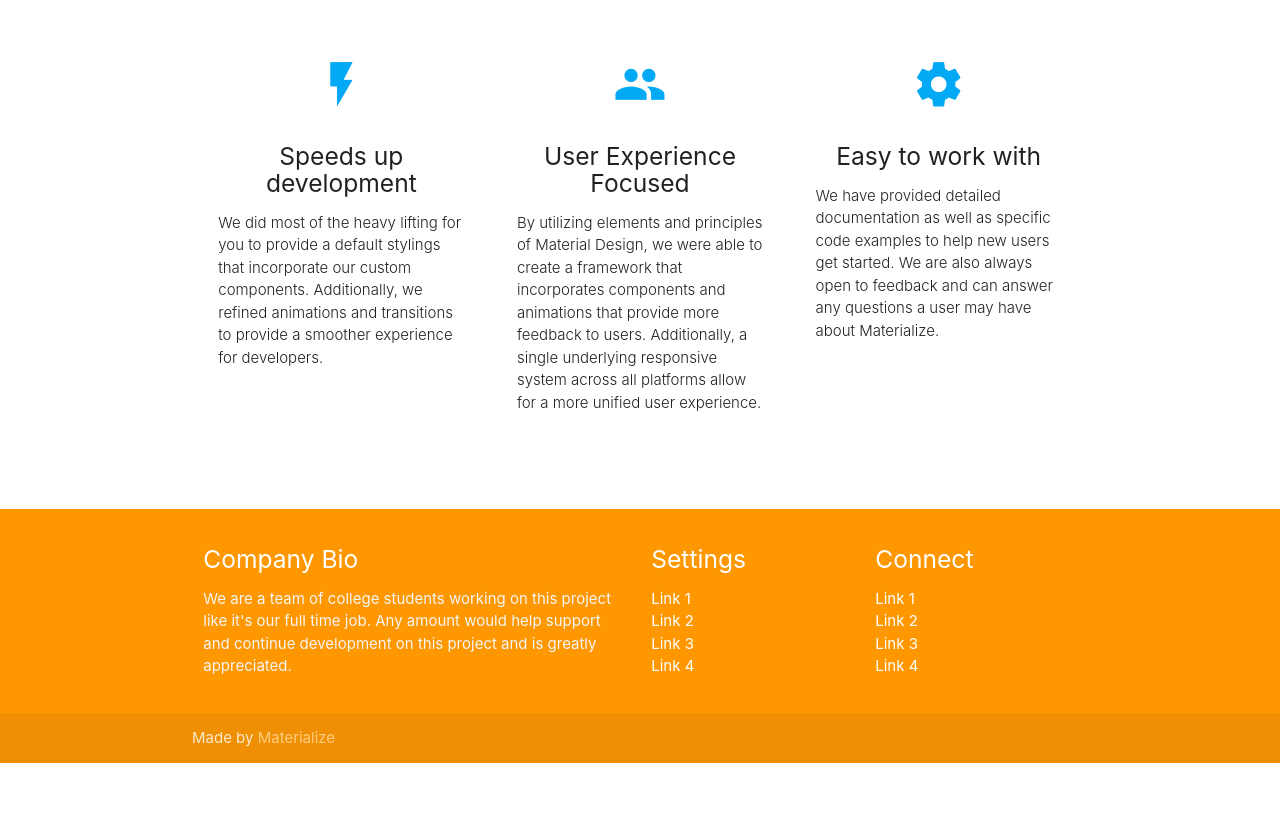
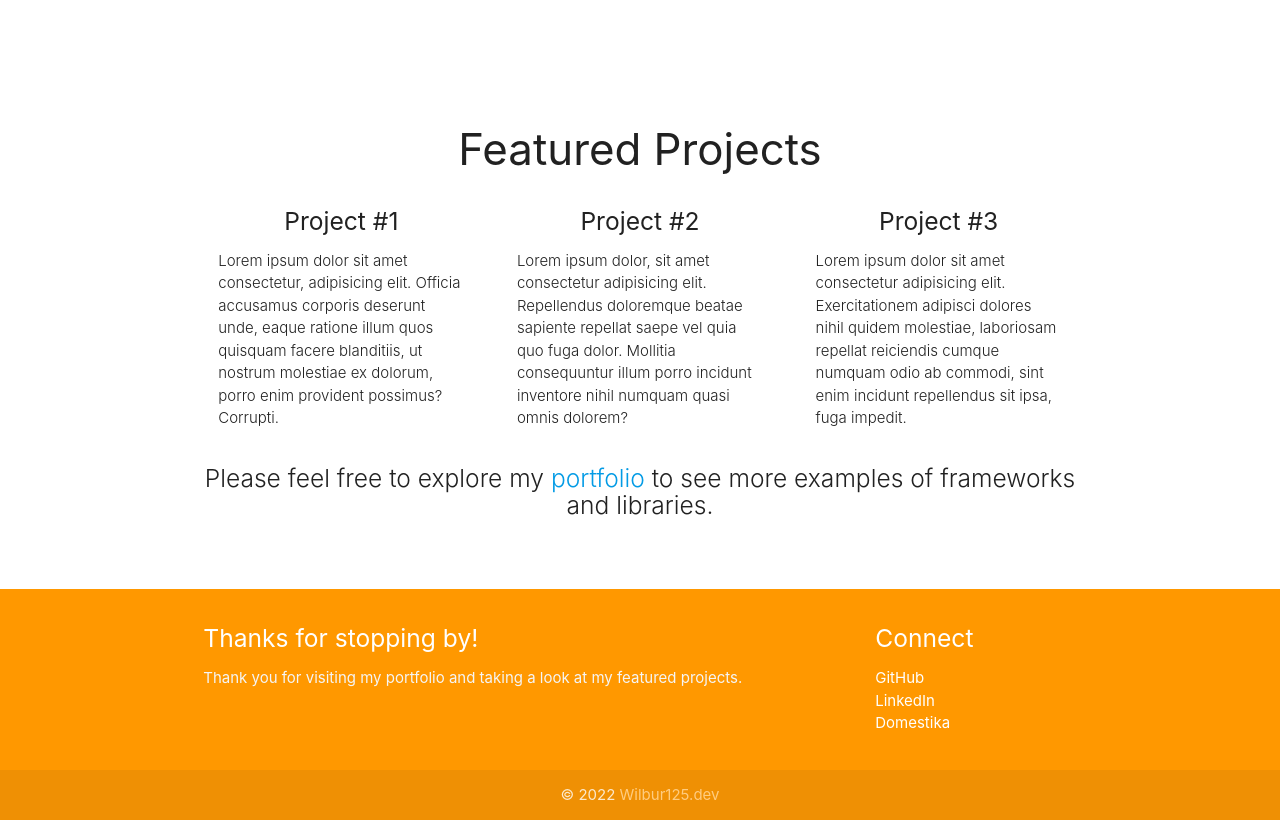
Before and after one commit to wilbur125/portfolio, a plain HTML site: page index.html in a window 1280 px wide. Shown: the part 614-1434 px from the top of the page. Before the commit the page ends 1377 px from the top, so only its background shows below. Drawn offline with nearby package versions, Linux system fonts and the light colour scheme.

Commit message:
Added description to my About content, added Featured Projects section to home page, updated Footer links and footer copyright section

```diff
--- a/index.html
+++ b/index.html
@@ -5,7 +5,6 @@
   <meta name="viewport" content="width=device-width, initial-scale=1, maximum-scale=1.0"/>
   <title>Matt Wilbur - Full Stack Developer</title>
 
-  <!-- CSS  -->
   <link href="https://fonts.googleapis.com/icon?family=Material+Icons" rel="stylesheet">
   <link href="css/materialize.css" type="text/css" rel="stylesheet" media="screen,projection"/>
   <link href="css/style.css" type="text/css" rel="stylesheet" media="screen,projection"/>
@@ -39,7 +38,8 @@
         <div class="col s12 m6">
           <h1 class="header center orange-text">Matt Wilbur</h1>
           <div class="row center">
-            <h5 class="header col s12 light">Full Stack Developer</h5>
+            <h5 class="header col s12 light">Hello! My name is Matt Wilbur, I am a Full Stack Developer based in Seattle, WA. I am currently seeking a role as a Front End Web Developer.</h5>
+            <h5 class="header col s12 light">Lorem ipsum dolor sit amet consectetur adipisicing elit. Et beatae enim sequi rem nostrum repellat, accusantium laborum dignissimos delectus a inventore quas libero explicabo suscipit officia repudiandae? Error, nam velit!</h5>
           </div>
         </div>
       </div>
@@ -51,37 +51,33 @@
 
   <div class="container">
     <div class="section">
-
-      <!--   Icon Section   -->
+      <h3 class="center">Featured Projects</h3>
       <div class="row">
         <div class="col s12 m4">
           <div class="icon-block">
-            <h2 class="center light-blue-text"><i class="material-icons">flash_on</i></h2>
-            <h5 class="center">Speeds up development</h5>
+            <h5 class="center">Project #1</h5>
 
-            <p class="light">We did most of the heavy lifting for you to provide a default stylings that incorporate our custom components. Additionally, we refined animations and transitions to provide a smoother experience for developers.</p>
+            <p class="light">Lorem ipsum dolor sit amet consectetur, adipisicing elit. Officia accusamus corporis deserunt unde, eaque ratione illum quos quisquam facere blanditiis, ut nostrum molestiae ex dolorum, porro enim provident possimus? Corrupti.</p>
           </div>
         </div>
 
         <div class="col s12 m4">
           <div class="icon-block">
-            <h2 class="center light-blue-text"><i class="material-icons">group</i></h2>
-            <h5 class="center">User Experience Focused</h5>
+            <h5 class="center">Project #2</h5>
 
-            <p class="light">By utilizing elements and principles of Material Design, we were able to create a framework that incorporates components and animations that provide more feedback to users. Additionally, a single underlying responsive system across all platforms allow for a more unified user experience.</p>
+            <p class="light">Lorem ipsum dolor, sit amet consectetur adipisicing elit. Repellendus doloremque beatae sapiente repellat saepe vel quia quo fuga dolor. Mollitia consequuntur illum porro incidunt inventore nihil numquam quasi omnis dolorem?</p>
           </div>
         </div>
 
         <div class="col s12 m4">
           <div class="icon-block">
-            <h2 class="center light-blue-text"><i class="material-icons">settings</i></h2>
-            <h5 class="center">Easy to work with</h5>
+            <h5 class="center">Project #3</h5>
 
-            <p class="light">We have provided detailed documentation as well as specific code examples to help new users get started. We are also always open to feedback and can answer any questions a user may have about Materialize.</p>
+            <p class="light">Lorem ipsum dolor sit amet consectetur adipisicing elit. Exercitationem adipisci dolores nihil quidem molestiae, laboriosam repellat reiciendis cumque numquam odio ab commodi, sint enim incidunt repellendus sit ipsa, fuga impedit.</p>
           </div>
         </div>
       </div>
-
+      <h5 class="center light">Please feel free to explore my <a href="portfolio.html">portfolio</a> to see more examples of frameworks and libraries.</h5>
     </div>
     <br><br>
   </div>
@@ -89,35 +85,23 @@
   <footer class="page-footer orange">
     <div class="container">
       <div class="row">
-        <div class="col l6 s12">
-          <h5 class="white-text">Company Bio</h5>
-          <p class="grey-text text-lighten-4">We are a team of college students working on this project like it's our full time job. Any amount would help support and continue development on this project and is greatly appreciated.</p>
-
-
-        </div>
-        <div class="col l3 s12">
-          <h5 class="white-text">Settings</h5>
-          <ul>
-            <li><a class="white-text" href="#!">Link 1</a></li>
-            <li><a class="white-text" href="#!">Link 2</a></li>
-            <li><a class="white-text" href="#!">Link 3</a></li>
-            <li><a class="white-text" href="#!">Link 4</a></li>
-          </ul>
+        <div class="col l9 s12">
+          <h5 class="white-text">Thanks for stopping by!</h5>
+          <p class="grey-text text-lighten-4">Thank you for visiting my portfolio and taking a look at my featured projects. </p>
         </div>
         <div class="col l3 s12">
           <h5 class="white-text">Connect</h5>
           <ul>
-            <li><a class="white-text" href="#!">Link 1</a></li>
-            <li><a class="white-text" href="#!">Link 2</a></li>
-            <li><a class="white-text" href="#!">Link 3</a></li>
-            <li><a class="white-text" href="#!">Link 4</a></li>
+            <li><a class="white-text" href="#!">GitHub</a></li>
+            <li><a class="white-text" href="#!">LinkedIn</a></li>
+            <li><a class="white-text" href="#!">Domestika</a></li>
           </ul>
         </div>
       </div>
     </div>
     <div class="footer-copyright">
-      <div class="container">
-      Made by <a class="orange-text text-lighten-3" href="http://materializecss.com">Materialize</a>
+      <div class="container center">
+      &copy; 2022 <a class="orange-text text-lighten-3" href="http://wilbur125.dev">Wilbur125.dev</a>
       </div>
     </div>
   </footer>
```
